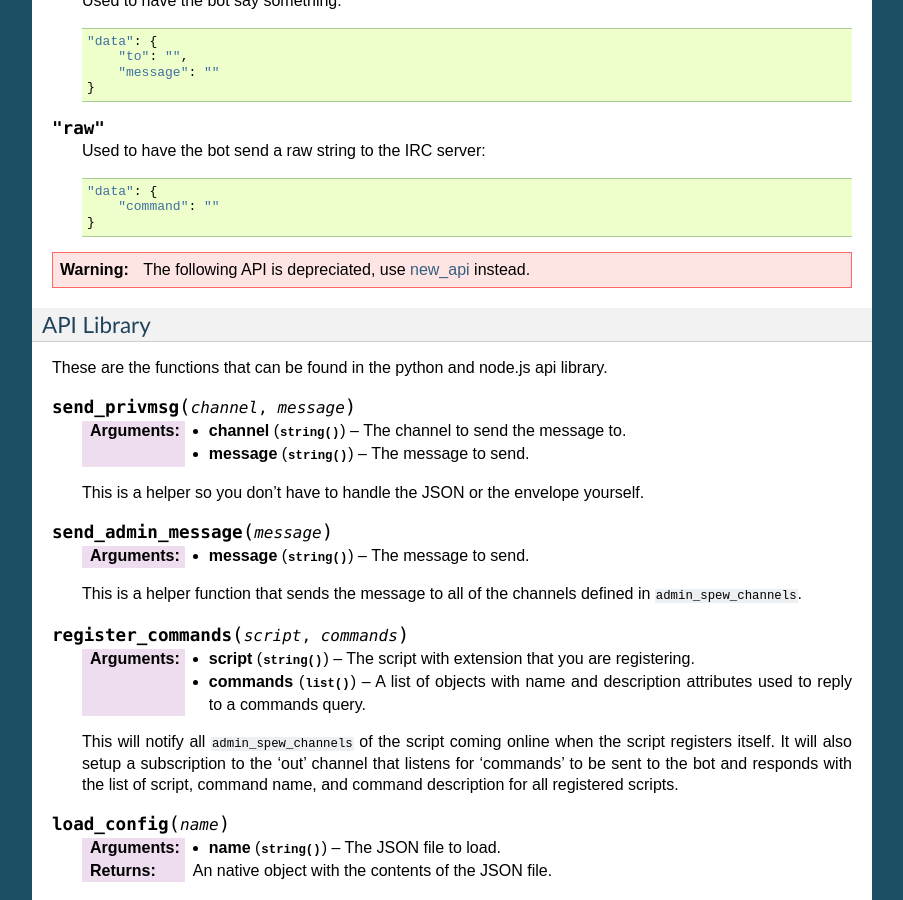
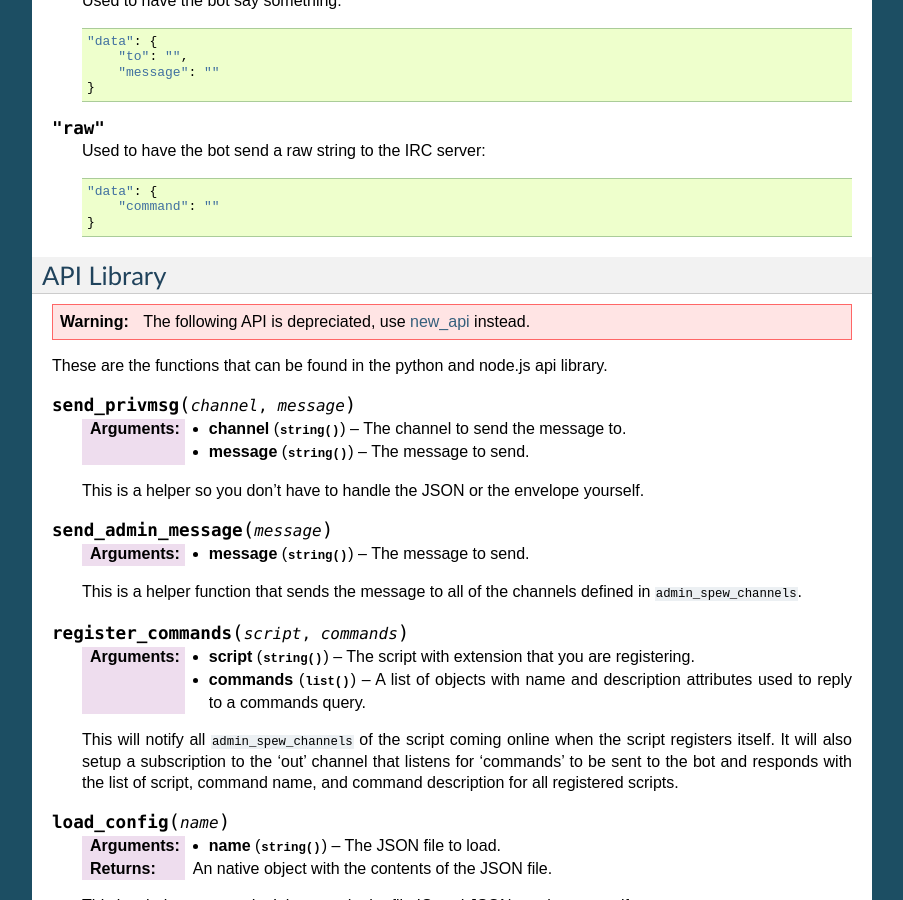
Before and after one commit to zenirc/zenircbot, a Sphinx documentation site: the page built from docs/services_devel.rst, in a window 1280 px wide and 900 px high, scrolled down 1451 px. Shown: the whole window, without its empty margins (198-1101 px from the left). Built offline with Sphinx 7.4.7, drawn with Linux system fonts in a browser that asks for light colours.

Commit message:
change header level

```diff
--- a/docs/services_devel.rst
+++ b/docs/services_devel.rst
@@ -102,14 +102,15 @@
             "command": ""
         }
 
+
+API Library
+-----------
+
 .. warning::
 
     The following API is depreciated, use new_api_ instead.
 
 .. _new_api: http://zenircbot-api.rtfd.org/
-
-API Library
-~~~~~~~~~~~
 
 These are the functions that can be found in the python and node.js
 api library.
```
